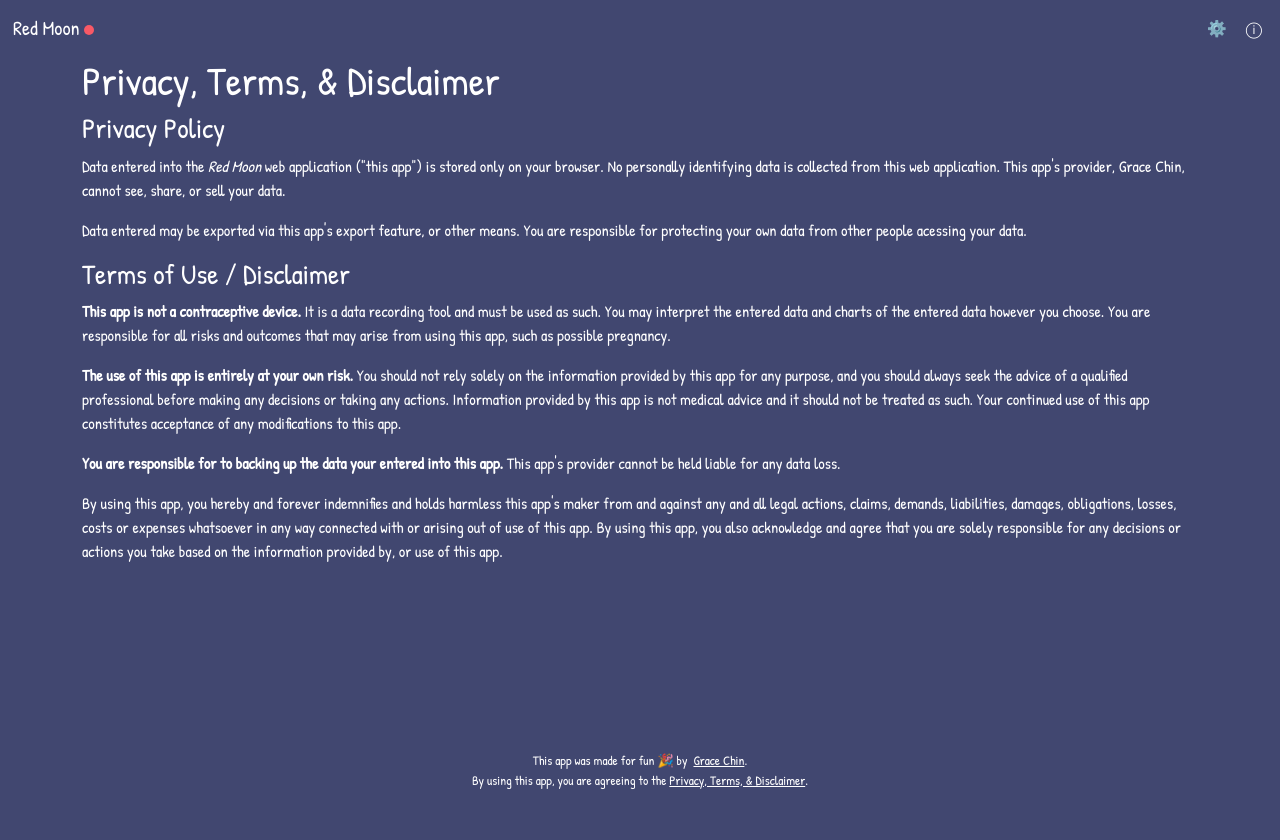
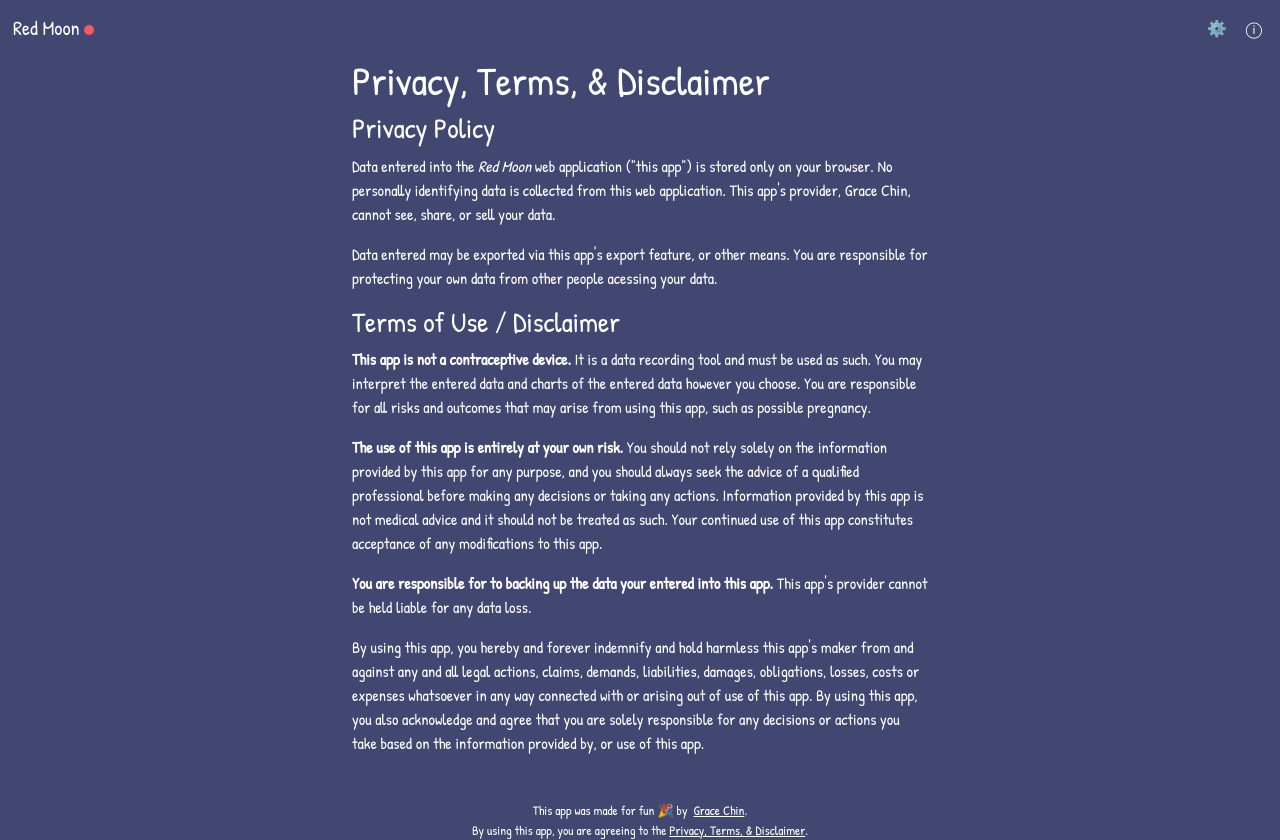
Before and after one commit to gracechin/red-moon, a React (Create React App) app: page /terms in a window 1280 px wide. Before the commit the page ends 800 px from the top, so only its background shows below. Built offline with nearby package versions, Linux system fonts and the light colour scheme.

Commit message:
Update terms page

```diff
--- a/src/pages/Terms.js
+++ b/src/pages/Terms.js
@@ -6,7 +6,7 @@ function TermsPage() {
   return (
     <div className="wrapper">
       <NavBar />
-      <Container>
+      <Container className="terms">
         <h1>Privacy, Terms, & Disclaimer</h1>
         <h3>Privacy Policy</h3>
         <p>
@@ -45,13 +45,13 @@ function TermsPage() {
           This app's provider cannot be held liable for any data loss.
         </p>
         <p>
-          By using this app, you hereby and forever indemnifies and holds
-          harmless this app's maker from and against any and all legal actions,
-          claims, demands, liabilities, damages, obligations, losses, costs or
-          expenses whatsoever in any way connected with or arising out of use of
-          this app. By using this app, you also acknowledge and agree that you
-          are solely responsible for any decisions or actions you take based on
-          the information provided by, or use of this app.
+          By using this app, you hereby and forever indemnify and hold harmless
+          this app's maker from and against any and all legal actions, claims,
+          demands, liabilities, damages, obligations, losses, costs or expenses
+          whatsoever in any way connected with or arising out of use of this
+          app. By using this app, you also acknowledge and agree that you are
+          solely responsible for any decisions or actions you take based on the
+          information provided by, or use of this app.
         </p>
       </Container>
     </div>
--- a/src/styles.less
+++ b/src/styles.less
@@ -345,6 +345,10 @@ textarea.error {
 
 // Settings
 
+.terms {
+  max-width: 600px;
+}
+
 .settings {
   max-width: 450px;
   .col:has(label) {
```
